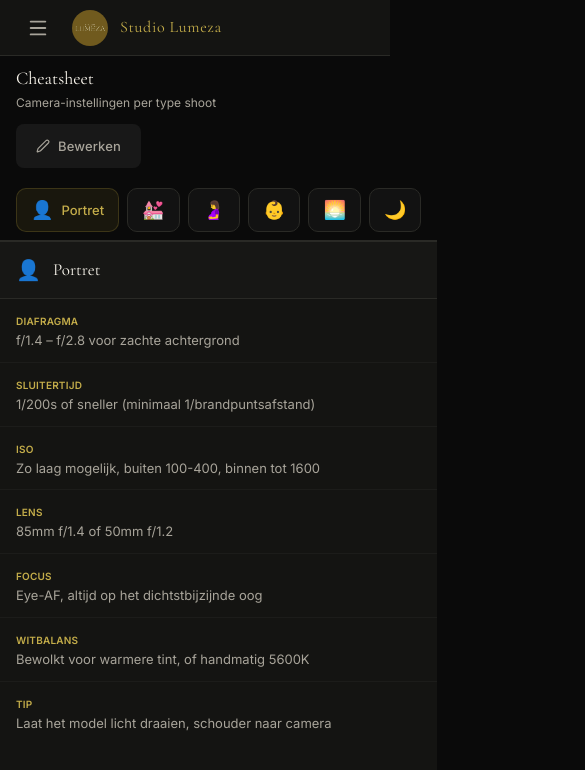
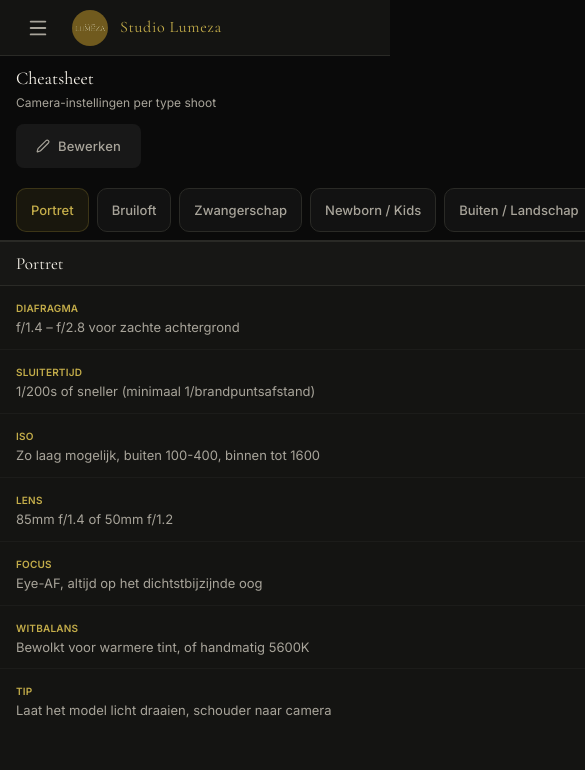
Before and after one commit to mikadegeus/studio-lumeza-dashboard, a React (Vite) app: page /dashboard/cheatsheet in a window 390 px wide. Shown: the top 770 px of the page, 585 px wide, since content can reach past the window. Built offline with nearby package versions, Linux system fonts and the light colour scheme.

Commit message:
fix: cheatsheet tabs use text only, no icons

```diff
--- a/src/pages/Cheatsheet.css
+++ b/src/pages/Cheatsheet.css
@@ -181,11 +181,6 @@
     flex-shrink: 0;
   }
 
-  .cs-tab-icon { font-size: 1.125rem; }
-
-  .cs-tab-label { display: none; }
-
-  .cs-tab.active .cs-tab-label { display: inline; }
 
   /* Content: fills remaining space, scrollable */
   .cs-content {
--- a/src/pages/Cheatsheet.tsx
+++ b/src/pages/Cheatsheet.tsx
@@ -72,8 +72,7 @@ export function Cheatsheet({ store }: Props) {
             className={`cs-tab ${activeId === sheet.id ? 'active' : ''}`}
             onClick={() => setActiveId(sheet.id)}
           >
-            <span className="cs-tab-icon">{sheet.icon}</span>
-            <span className="cs-tab-label">{sheet.name}</span>
+            {sheet.name}
           </button>
         ))}
         {editMode && (
@@ -87,7 +86,6 @@ export function Cheatsheet({ store }: Props) {
       {activeSheet && (
         <div className="cs-content">
           <div className="cs-sheet-header">
-            <span className="cs-sheet-icon">{activeSheet.icon}</span>
             <h2 className="cs-sheet-title">{activeSheet.name}</h2>
             {editMode && (
               <button
```
